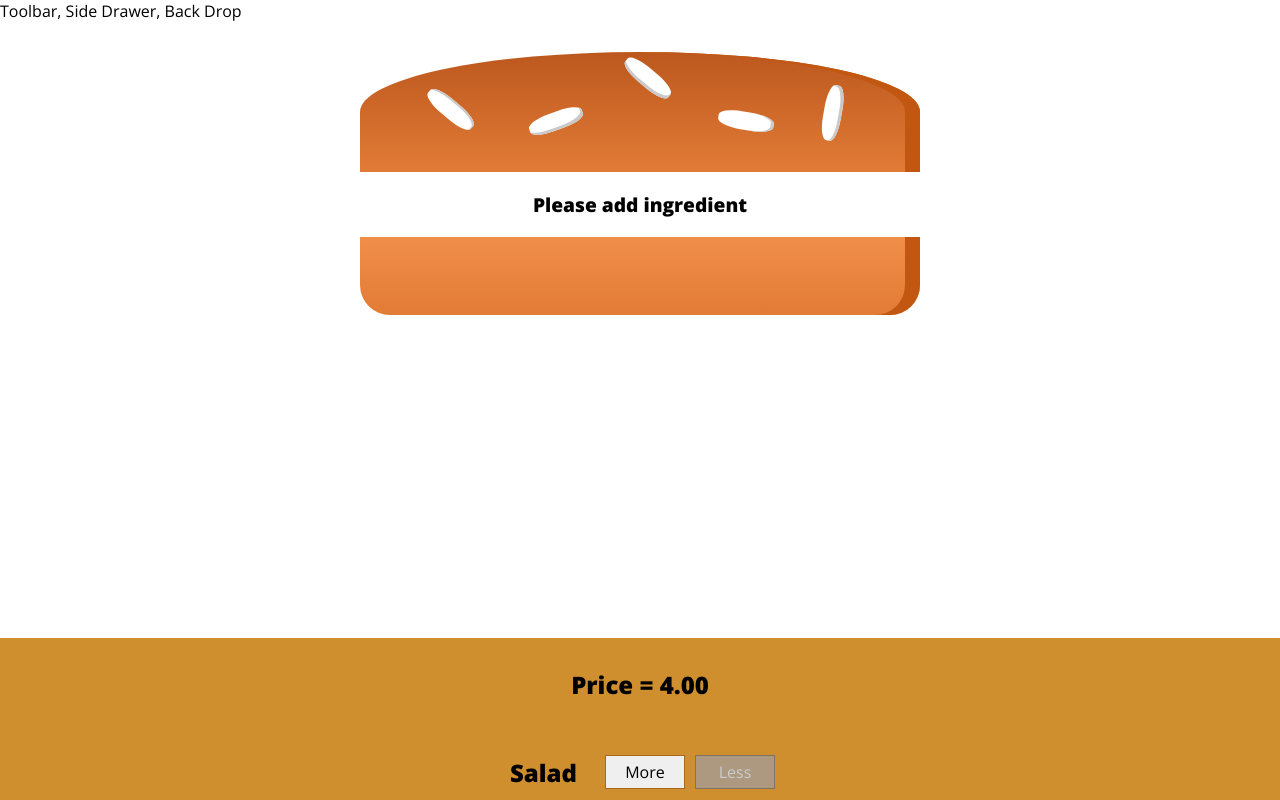
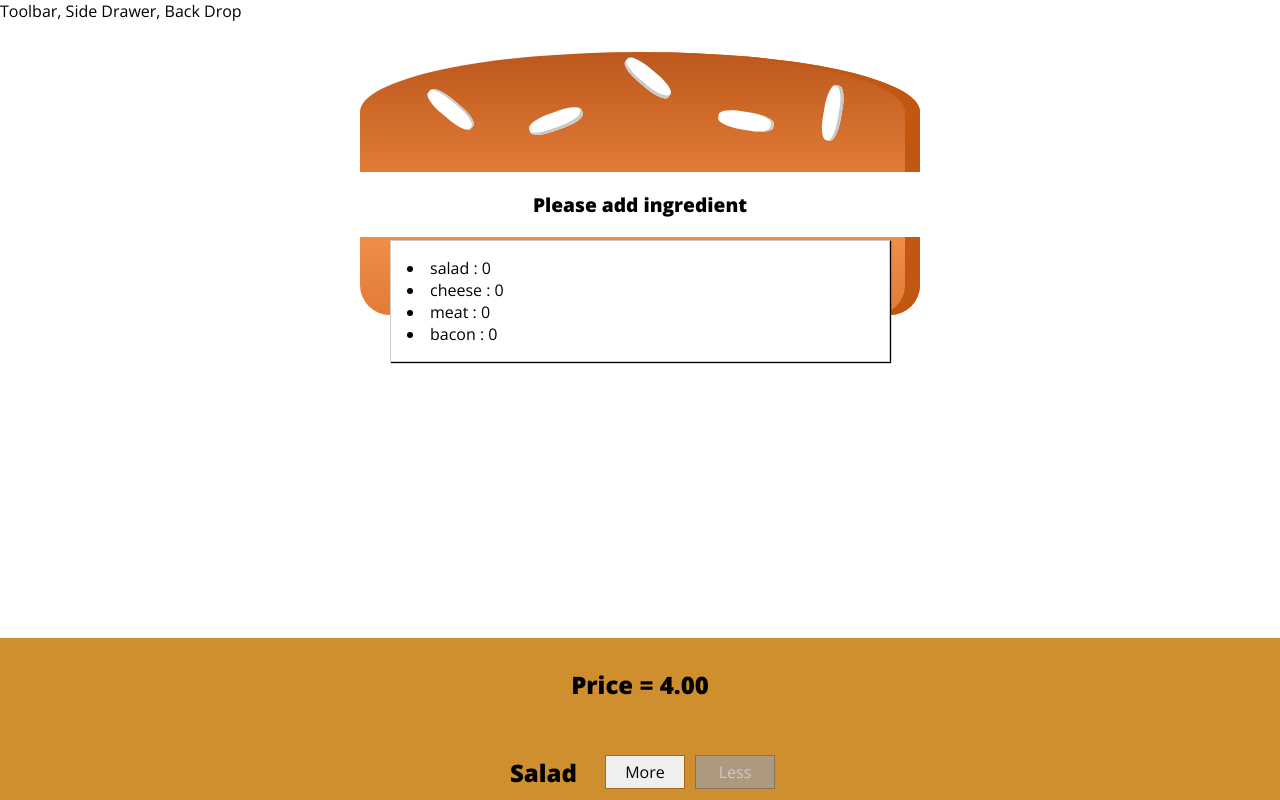
Before and after one commit to Ismaeeling/Burger-app, a React app: page / in a window 1280 px wide. Shown: the top 800 px of the page. Built offline with nearby package versions, Linux system fonts and the light colour scheme.

Commit message:
Order summary added

```diff
--- /dev/null
+++ b/src/Components/Burger/OrderSummary/OrderSummary.js
@@ -0,0 +1,16 @@
+import React from 'react';
+import Auxiliary from '../../../hoc/Auxiliary'
+
+const orderSummary = (props) =>{
+    const orderSummaryObjects = Object.keys(props.ingredients)
+    .map(ing => {
+        return <li key={ing}>{ing} : {props.ingredients[ing]}</li>
+    });
+    return(
+        <Auxiliary>
+            {orderSummaryObjects}
+        </Auxiliary>
+    )
+}
+
+export default orderSummary;
--- /dev/null
+++ b/src/Components/Modal/Modal.css
@@ -0,0 +1,20 @@
+.Modal {
+  position: fixed;
+  z-index: 500;
+  background-color: white;
+  width: 70%;
+  border: 1px solid #ccc;
+  box-shadow: 1px 1px 1px black;
+  padding: 16px;
+  left: 15%;
+  top: 30%;
+  box-sizing: border-box;
+  transition: all 0.3s ease-out;
+}
+
+@media (min-width: 600px) {
+  .Modal {
+    width: 500px;
+    left: calc(50% - 250px);
+  }
+}
--- /dev/null
+++ b/src/Components/Modal/Modal.js
@@ -0,0 +1,12 @@
+import React from 'react';
+import classes from './Modal.css'
+
+const modal = (props) =>{
+    return(
+        <div className={classes.Modal}>
+            {props.children}
+        </div>
+    )
+}
+
+export default modal;
--- a/src/Containers/BurgerBuilder/BurgerBuilder.js
+++ b/src/Containers/BurgerBuilder/BurgerBuilder.js
@@ -2,6 +2,8 @@
 import Auxiliary from '../../hoc/Auxiliary'
 import Burger from '../../Components/Burger/Burger';
 import BuildControls from '../../Components/Burger/BuildControls/BuildControls';
+import OrderSummary from  '../../Components/Burger/OrderSummary/OrderSummary';
+import Modal from '../../Components/Modal/Modal'
 
 
 const AdditionalPrice = {
@@ -68,6 +70,7 @@
         }
         return(
             <Auxiliary>
+                <Modal><OrderSummary ingredients={this.state.ingredients}/></Modal>
                 <Burger ingredients= {this.state.ingredients}/>
                 <BuildControls
                 adding={this.addIng}
```
Also changed, not shown: src/Components/UI/Backdrop/Backdrop.js (added, +7 -0 lines).
